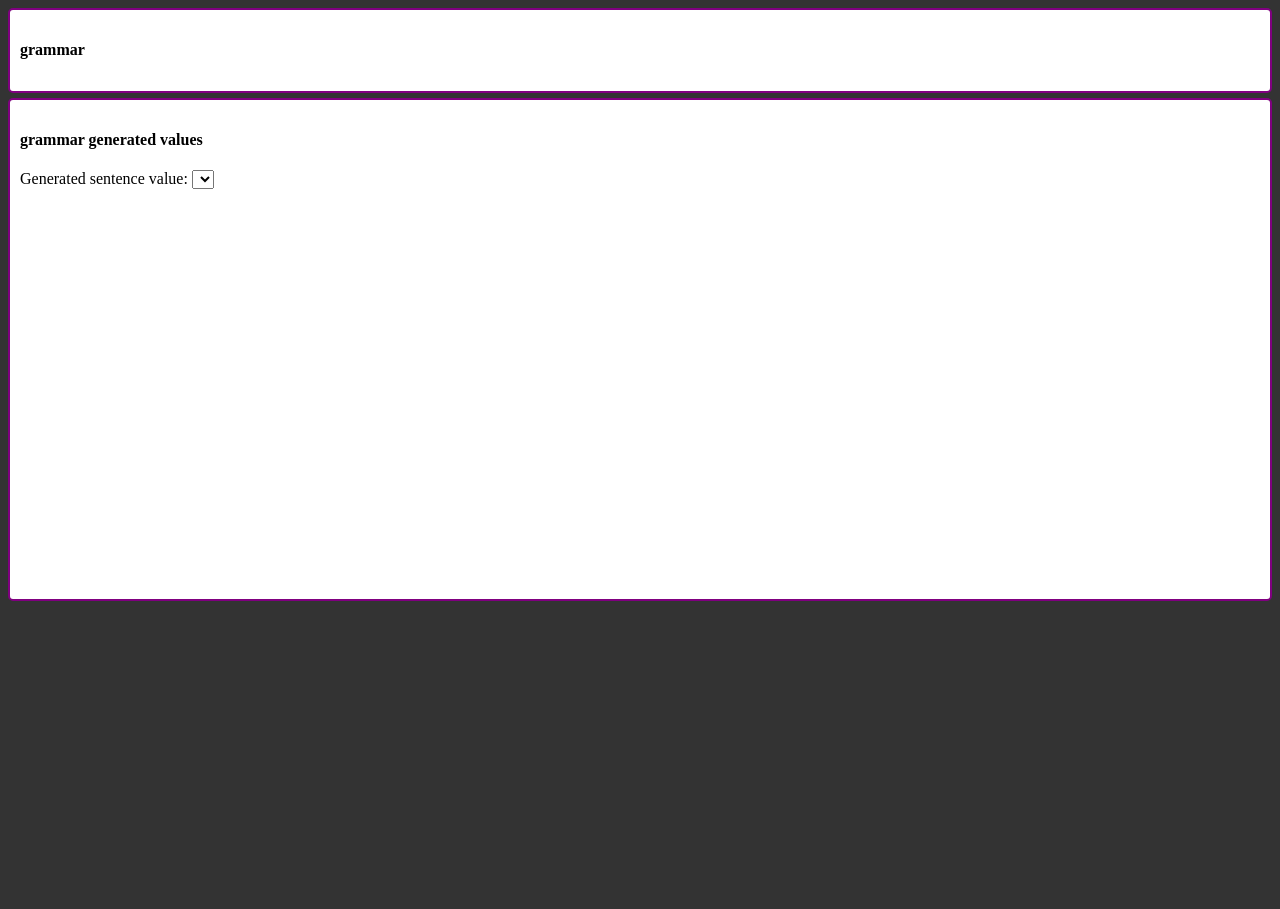
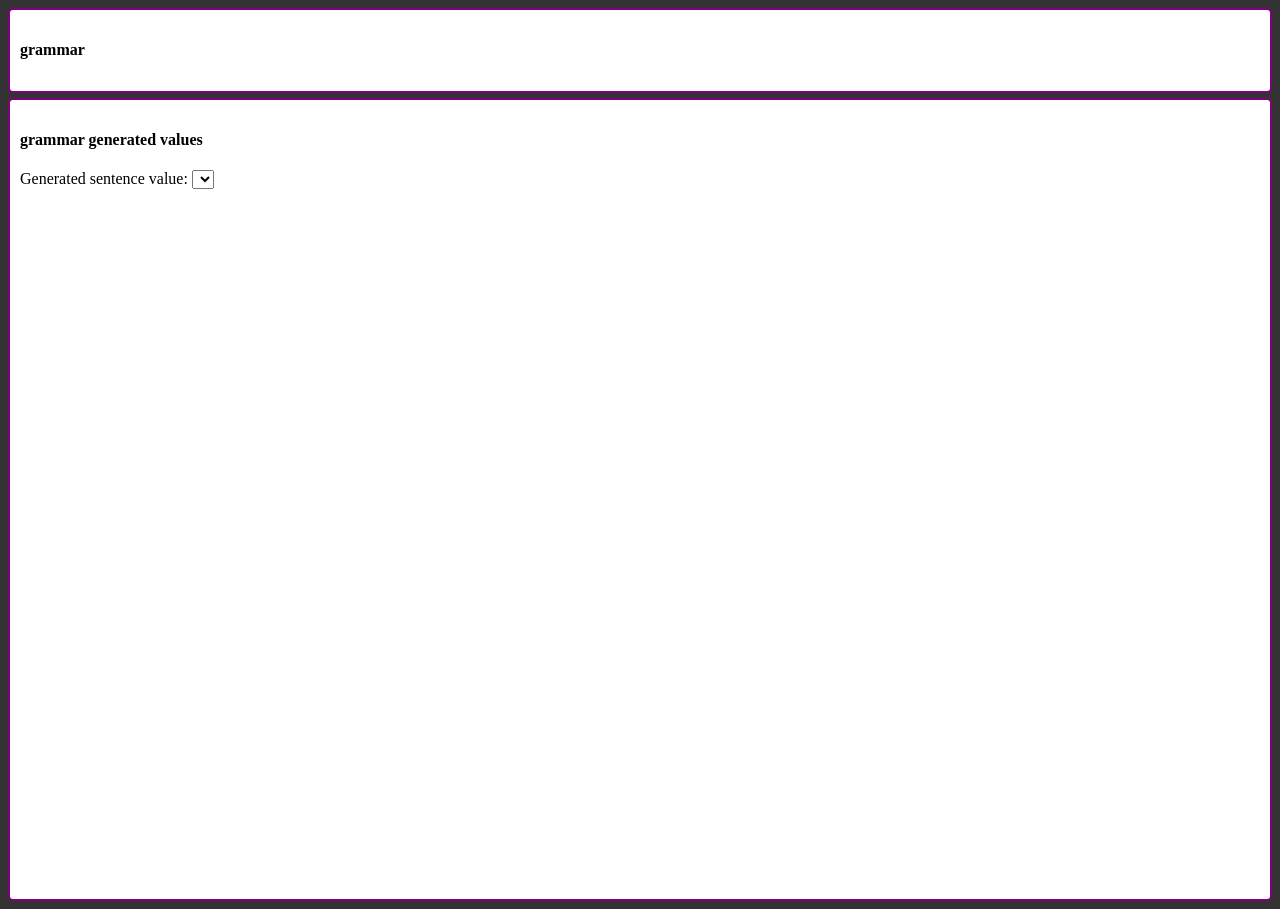
Before and after one commit to markwagy/unsupervised-grammar-learning, a plain HTML site: page ui/index.html in a window 1280 px wide. Before the commit the page ends 800 px from the top, so only its background shows below. Drawn offline with nearby package versions, Linux system fonts and the light colour scheme; no server answers.

Commit message:
minor changes

```diff
--- a/ui/index.html
+++ b/ui/index.html
@@ -60,7 +60,7 @@
 
 	 var margin = {top: 20, right: 120, bottom: 20, left: 50},
 		 width = 700 - margin.right - margin.left,
-		 height = 400 - margin.top - margin.bottom;
+		 height = 700 - margin.top - margin.bottom;
 
 	 var i = 0,
 		 duration = 750,
```
